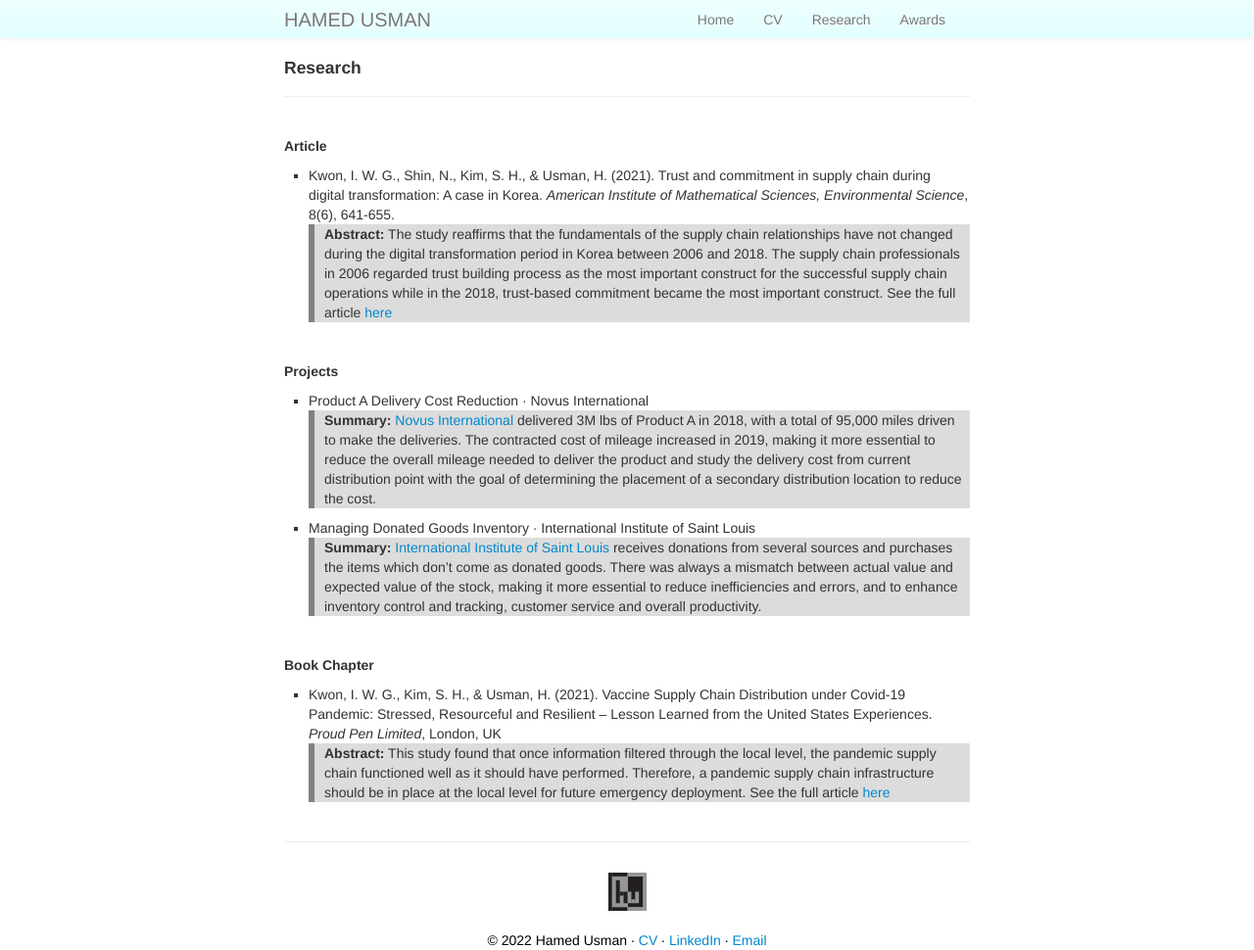
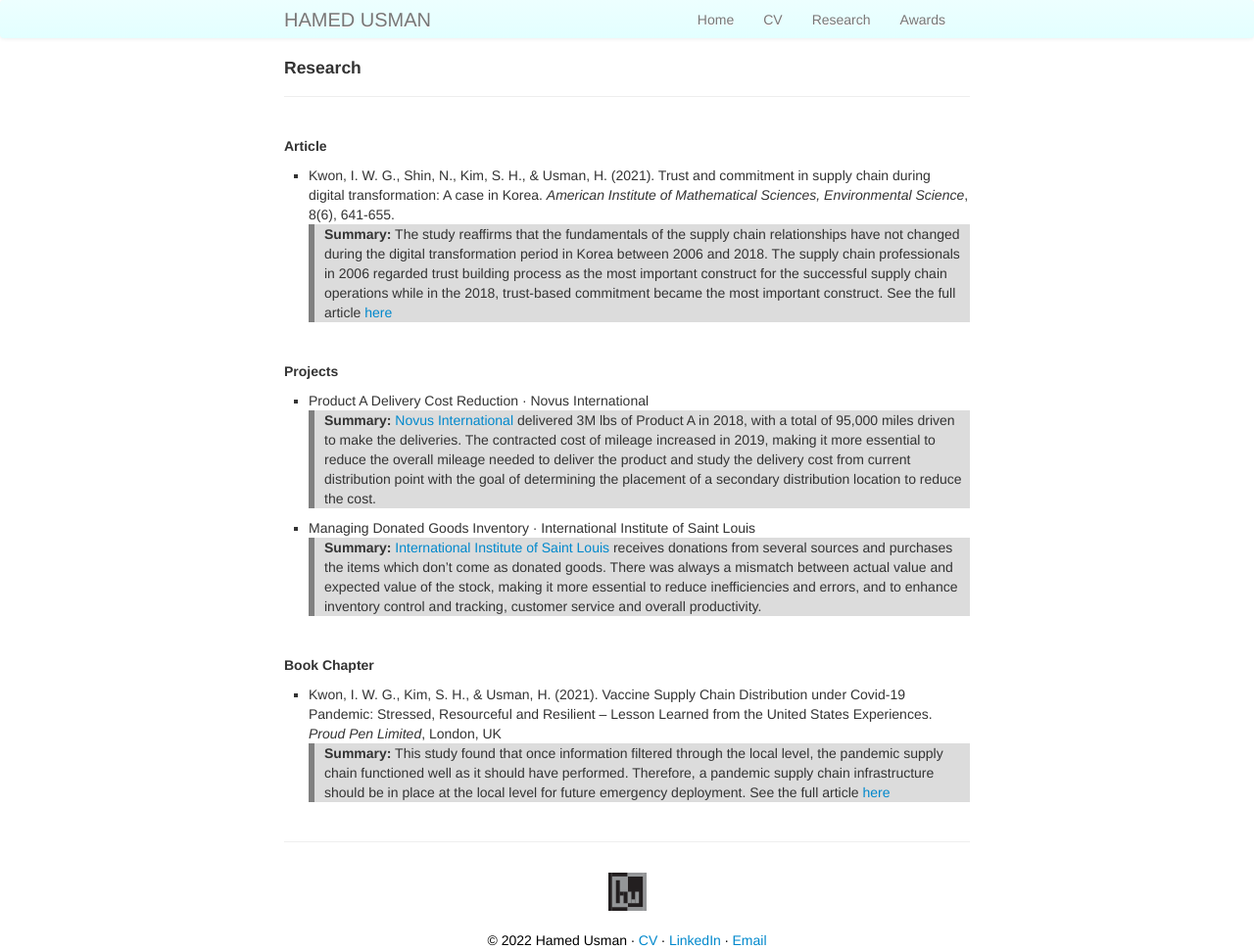
Before and after one commit to hamedusman/hamedusman.github.io, a Jekyll site: the page built from pages/research.md, in a window 1280 px wide. Shown: the whole page at 98% size. Built offline with Jekyll 4.4.1, drawn with Linux system fonts in a browser that asks for light colours.

Commit message:
Update research.md

```diff
--- a/pages/research.md
+++ b/pages/research.md
@@ -6,7 +6,7 @@
 <h5>Article</h5>
 <ul>
 <li>Kwon, I. W. G., Shin, N., Kim, S. H., & Usman, H. (2021). Trust and commitment in supply chain during digital transformation: A case in Korea. <i>American Institute of Mathematical Sciences, Environmental Science</i>, 8(6), 641-655.</li>
-<div class="summary"><p><strong>Abstract:</strong> The study reaffirms that the fundamentals of the supply chain relationships have not changed during the digital transformation period in Korea between 2006 and 2018. The supply chain professionals in 2006 regarded trust building process as the most important construct for the successful supply chain operations while in the 2018, trust-based commitment became the most important construct. See the full article <a href="https://doi.org/10.3934/environsci.2021040">here</a></p></div>
+<div class="summary"><p><strong>Summary:</strong> The study reaffirms that the fundamentals of the supply chain relationships have not changed during the digital transformation period in Korea between 2006 and 2018. The supply chain professionals in 2006 regarded trust building process as the most important construct for the successful supply chain operations while in the 2018, trust-based commitment became the most important construct. See the full article <a href="https://doi.org/10.3934/environsci.2021040">here</a></p></div>
 </ul>
 
 <br>
@@ -23,5 +23,5 @@
 <h5>Book Chapter</h5>
 <ul>
 <li>Kwon, I. W. G., Kim, S. H., & Usman, H. (2021). Vaccine Supply Chain Distribution under Covid-19 Pandemic: Stressed, Resourceful and Resilient – Lesson Learned from the United States Experiences. <i>Proud Pen Limited</i>, London, UK</li>
-<div class="summary"><p><strong>Abstract:</strong> This study found that once information filtered through the local level, the pandemic supply chain functioned well as it should have performed. Therefore, a pandemic supply chain infrastructure should be in place at the local level for future emergency deployment. See the full article <a href="https://doi.org/10.51432/978-1-8381524-2-0-6">here</a></p></div>
+<div class="summary"><p><strong>Summary:</strong> This study found that once information filtered through the local level, the pandemic supply chain functioned well as it should have performed. Therefore, a pandemic supply chain infrastructure should be in place at the local level for future emergency deployment. See the full article <a href="https://doi.org/10.51432/978-1-8381524-2-0-6">here</a></p></div>
 </ul>
```
